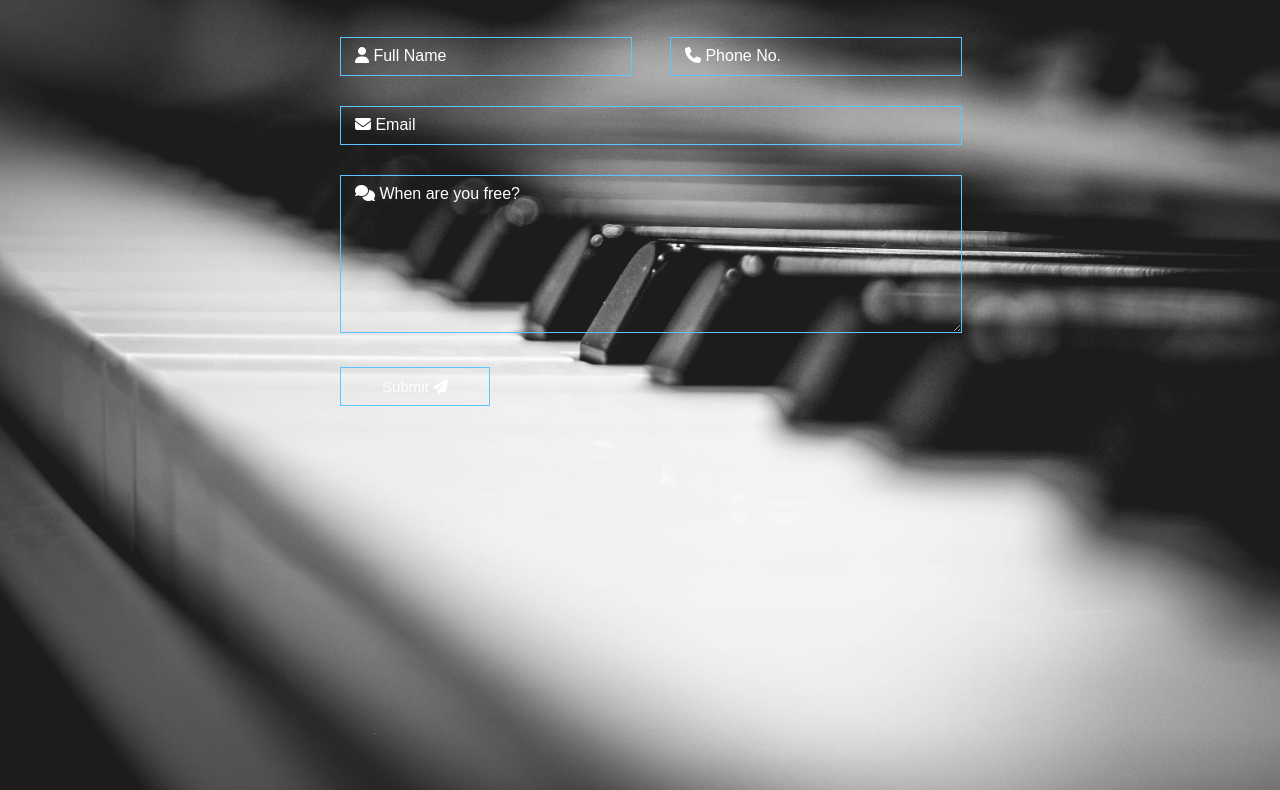
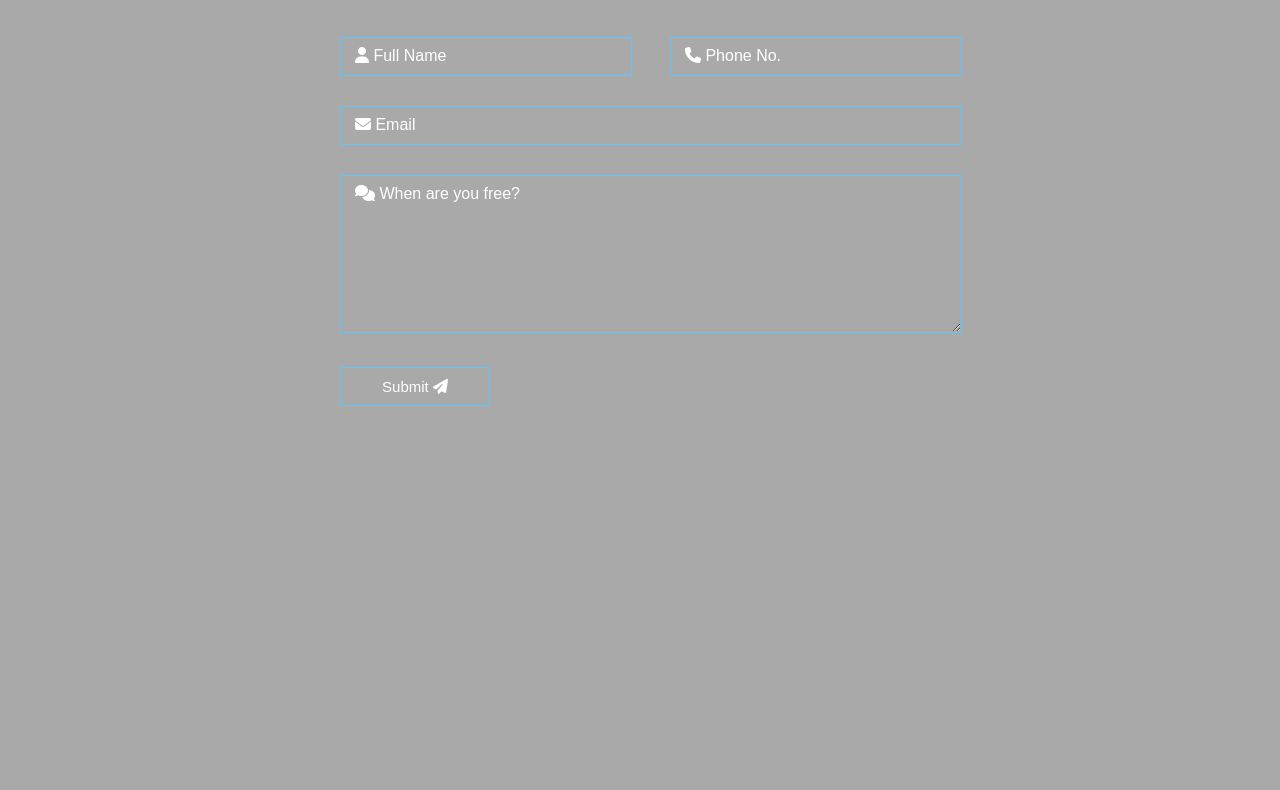
Before and after one commit to JohnCraigMusic/music, a plain HTML site: page booklesson.html in a window 1280 px wide. Shown: the part 162-952 px from the top of the page. Drawn offline with Linux system fonts and the light colour scheme.

Commit message:
Update booklesson.html

```diff
--- a/booklesson.html
+++ b/booklesson.html
@@ -1,7 +1,7 @@
 <!DOCTYPE html>
 <html>
     <head>
-      <link rel="stylesheet" type="text/css" href="pianowebsitestyles.css">
+      <link rel="stylesheet" type="text/css" href="cfstyles2.css">
       <link rel="stylesheet" type="text/css" href="cfstyles.css">
       <script src="https://kit.fontawesome.com/1d5e0ee38e.js" crossorigin="anonymous"></script>
     </head>
```
